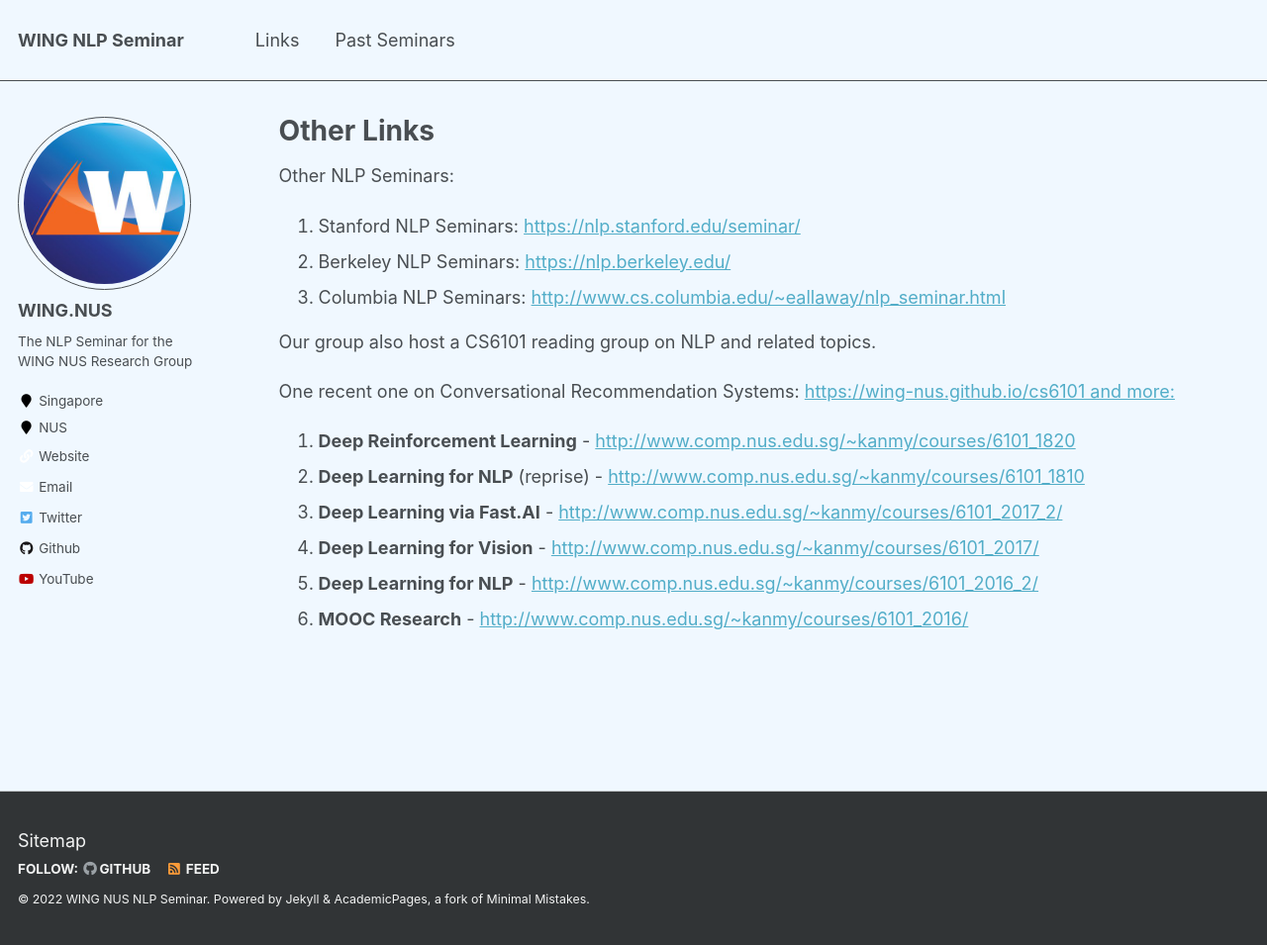
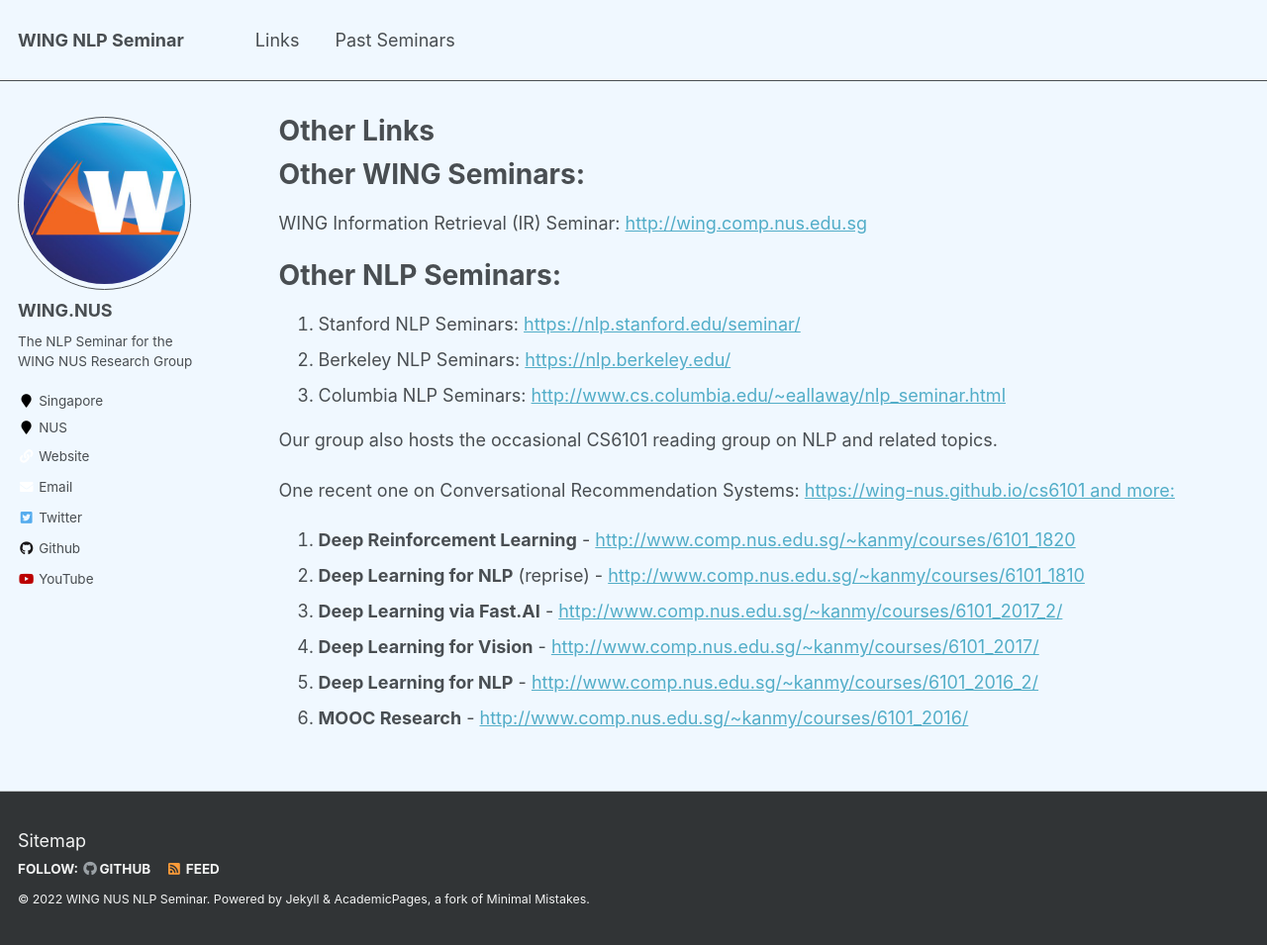
Before and after one commit to WING-NUS/nlp-seminar, a Jekyll site: the page built from _pages/links.md, in a window 1280 px wide and 955 px high. Shown: the whole window at 99% size. Built offline with Jekyll 4.4.1, drawn with Linux system fonts in a browser that asks for light colours.

Commit message:
Link over to IR seminar.

```diff
--- a/_pages/links.md
+++ b/_pages/links.md
@@ -5,15 +5,17 @@ permalink: /links/
 author_profile: true
 ---
 
-Other NLP Seminars:
+# Other WING Seminars:
+
+WING Information Retrieval (IR) Seminar: [http://wing.comp.nus.edu.sg](https://wing-nus.github.io/ir-seminar/)
+
+# Other NLP Seminars:
 
 1. Stanford NLP Seminars:  <a href="https://nlp.stanford.edu/seminar/">https://nlp.stanford.edu/seminar/
 2. Berkeley NLP Seminars: <a href="https://nlp.berkeley.edu/">https://nlp.berkeley.edu/
 3. Columbia NLP Seminars: <a href="http://www.cs.columbia.edu/~eallaway/nlp_seminar.html">http://www.cs.columbia.edu/~eallaway/nlp_seminar.html
 
-
-
-Our group also host a CS6101 reading group on NLP and related topics.
+Our group also hosts the occasional CS6101 reading group on NLP and related topics.
 
 One recent one on Conversational Recommendation Systems: <a href="https://wing-nus.github.io/cs6101">https://wing-nus.github.io/cs6101 and more:
 
```
